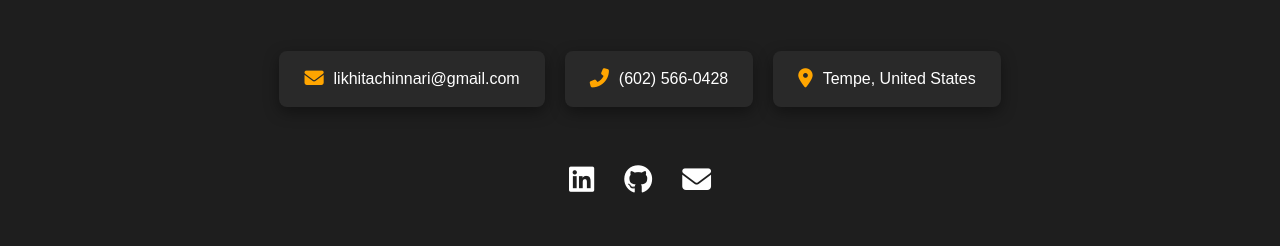
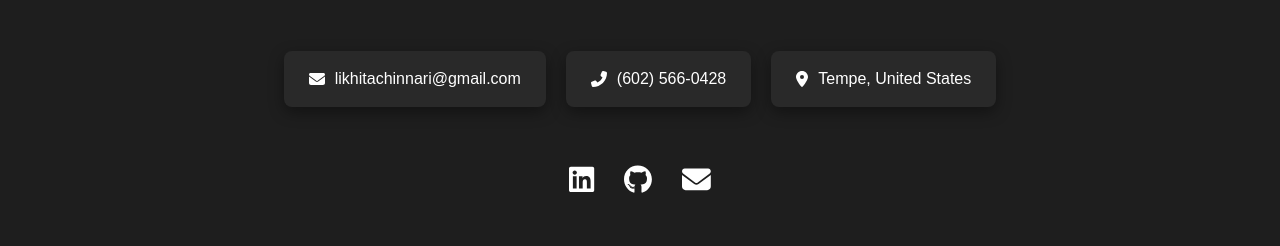
Before and after one commit to likhita-chinnari/portfolio-likhita-chinnari, a Next.js app: page / in a window 1280 px wide. Shown: the part 7473-7719 px from the top of the page. Built offline with nearby package versions, Linux system fonts and the light colour scheme.

Commit message:
icons visibility issue

```diff
--- a/app/page.tsx
+++ b/app/page.tsx
@@ -1,6 +1,12 @@
 "use client";
 
 import { useEffect } from 'react';
+import { FontAwesomeIcon } from '@fortawesome/react-fontawesome';
+import { faEnvelope } from '@fortawesome/free-solid-svg-icons';
+import { faGithub, faLinkedin } from '@fortawesome/free-brands-svg-icons';
+import { faPhoneAlt, faMapMarkerAlt } from '@fortawesome/free-solid-svg-icons';
+
+
 
 export default function Home() {
   useEffect(() => {
@@ -380,29 +386,31 @@
         <h2>Contact Me</h2>
         <div className="contact-info">
         <div className="contact-item">
-                <i className="fas fa-envelope"></i>
+          <FontAwesomeIcon icon={faEnvelope} />
           <p>likhitachinnari@gmail.com</p>
         </div>
         <div className="contact-item">
-                <i className="fas fa-phone-alt"></i>
+          <FontAwesomeIcon icon={faPhoneAlt} />
           <p>(602) 566-0428</p>
         </div>
         <div className="contact-item">
-                <i className="fas fa-map-marker-alt"></i>
+          <FontAwesomeIcon icon={faMapMarkerAlt} />
           <p>Tempe, United States</p>
         </div>
     </div>
+
         <div className="social-icons">
-            <a href="https://www.linkedin.com/in/likhita-chinnari/">
-                <i className="fab fa-linkedin"></i>
+        <a href="https://www.linkedin.com/in/likhita-chinnari/" target="_blank">
+          <FontAwesomeIcon icon={faLinkedin} />
         </a>
-            <a href="https://github.com/likhita-chinnari">
-                <i className="fab fa-github"></i>
+        <a href="https://github.com/likhita-chinnari" target="_blank">
+          <FontAwesomeIcon icon={faGithub} />
         </a>
-            <a href="mailto:likhitachinnari0704@gmail.com">
-                <i className="fas fa-envelope"></i>
+        <a href="mailto:likhitachinnari0704@gmail.com" target="_blank">
+        <FontAwesomeIcon icon={faEnvelope} />
         </a>
         </div>
+
 
     </div>
     </section>
```
Also changed, not shown: package.json (+9 -5 lines), 1 other file (tests, documents, lock files or other folders). Lines whose indentation alone changed are shown as unchanged.
